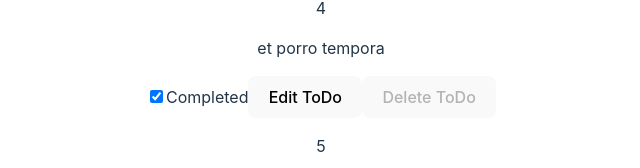
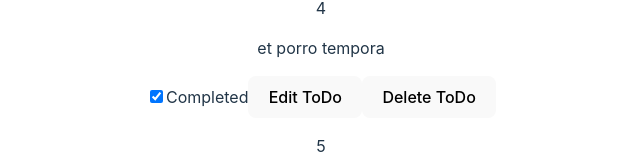
Before and after one commit to ahgddev/ALAB320H.9.1, a React (Vite) app: page / in a window 1280 px wide. Shown: the part 612-780 px from the top of the page, without its empty margins (319-959 px from the left). Built offline with nearby package versions, Linux system fonts and the light colour scheme.

Commit message:
Fixed a bug where the Delete ToDo button doesn't show up properly on page load.

```diff
--- a/src/components/Todo.jsx
+++ b/src/components/Todo.jsx
@@ -2,7 +2,7 @@ import { useEffect, useState } from "react";
 
 function Todo({ todoID, todoText, isComplete }) {
   const [checkedState, setChecked] = useState(isComplete);
-  const [disabledState, setDisable] = useState(true);
+  const [disabledState, setDisable] = useState();
 
   function updateDisabledState(){
     checkedState == true ?  setDisable(() => true) : setDisable(() => false)
@@ -28,7 +28,7 @@ function Todo({ todoID, todoText, isComplete }) {
         Completed
       </label>
       <button name="editBtn">Edit ToDo</button>
-      <button name="deleteBtn" disabled={disabledState}>
+      <button name="deleteBtn" disabled={!checkedState}>
         Delete ToDo
       </button>
       <button name="saveBtn" style={{ display: "none" }}>
```
